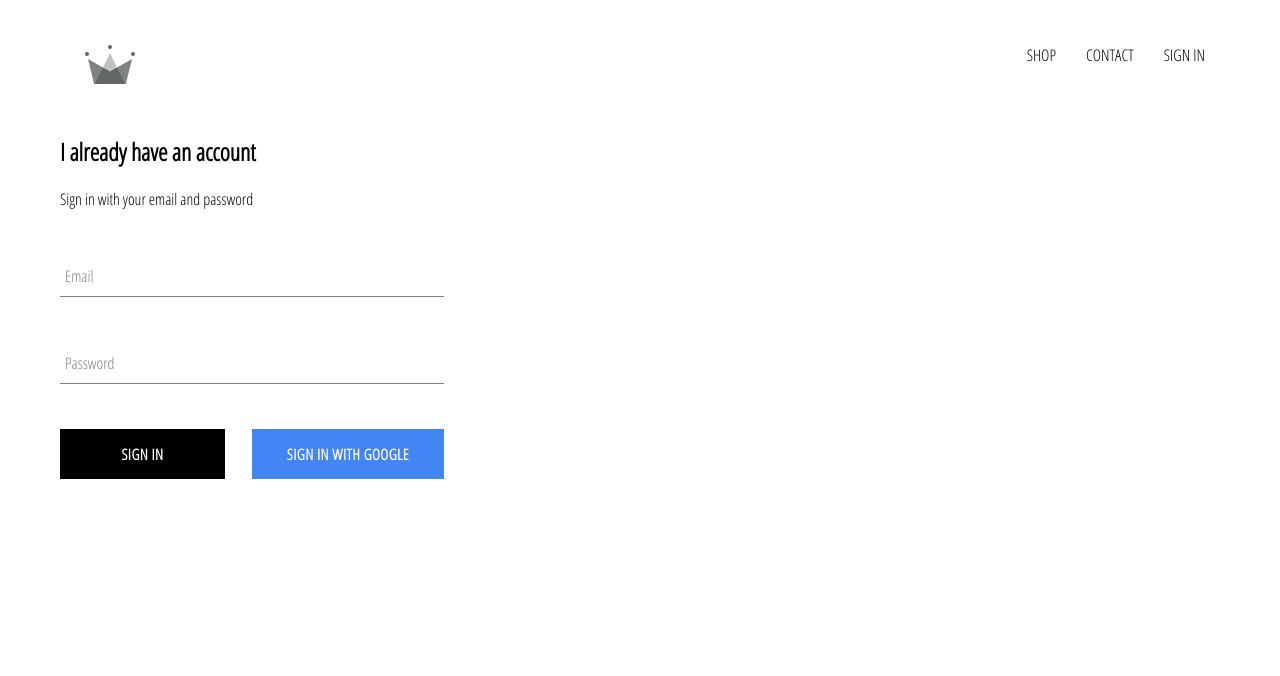
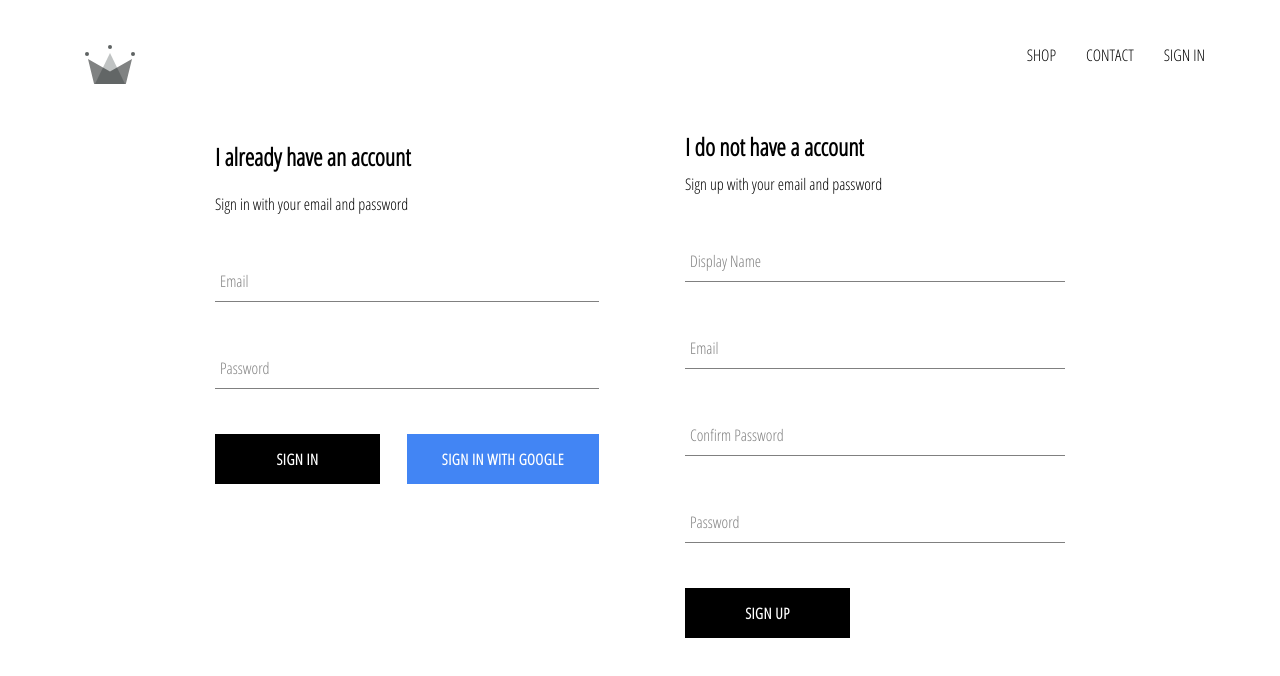
Before and after one commit to Ankroid/crwn-clothing, a React (Create React App) app: page /signin in a window 1280 px wide. Shown: the top 676 px of the page. Built offline with nearby package versions, Linux system fonts and the light colour scheme; no server answers.

Commit message:
implimented firebase utils, including ability to store authenticated user into our firestore database

```diff
--- a/src/App.js
+++ b/src/App.js
@@ -5,8 +5,7 @@
 import ShopPage from './pages/shop/shop.component';
 import Header from './components/header/header.component';
 import SignInAndSignUp from './pages/sign-in-and-sign-up/sign-in-and-sign-up.component';
-import { auth } from './firebase/firebase.utils';
-
+import { auth, createUserProfileDocument } from './firebase/firebase.utils';
 
 class App extends React.Component {
   constructor(props) {
@@ -19,14 +18,30 @@
   unsubscribeFromAuth = null;
 
   componentDidMount() {
-    this.unsubscribeFromAuth = auth.onAuthStateChanged(user=>{
-      this.setState({
-        currentUser: user
-      })
+    this.unsubscribeFromAuth = auth.onAuthStateChanged(async userAuth => {
+
+      if (userAuth) {
+        const userRef = await createUserProfileDocument(userAuth);
+        userRef.onSnapshot(snapshot => {
+          this.setState({
+            currentUser: {
+              id: snapshot.id,
+              ...snapshot.data()
+            }
+          },()=>{
+            console.log(this.state)
+          })
+
+        })
+
+
+      }
+       this.setState({currentUser: userAuth})
+      // createUserProfileDocument(user)
     })
   }
 
-  componentWillUnmount(){
+  componentWillUnmount() {
     this.unsubscribeFromAuth();
   }
 
@@ -35,7 +50,7 @@
   render() {
     return (
       <div>
-        <Header currentUser={this.state.currentUser}/>
+        <Header currentUser={this.state.currentUser} />
         <Switch>
           <Route exact path='/' component={HomePage} />
           <Route path='/shop' component={ShopPage} />
--- /dev/null
+++ b/src/components/sign-up/sign-up-component.jsx
@@ -0,0 +1,93 @@
+import React from 'react';
+import FormInput from '../form-input/form-input.component';
+import './sign-up.styles.scss';
+import CustomButton from '../custom-button/custom-button.component';
+
+import { auth, createUserProfileDocument } from '../../firebase/firebase.utils';
+
+
+export default class SignUo extends React.Component {
+    constructor(props) {
+        super(props);
+        this.state = {
+            displayName: '',
+            email: '',
+            password: '',
+            confirmPassword: ''
+        }
+    }
+
+
+    handleSubmit = async event => {
+        const { displayName, email, password, confirmPassword } = this.state
+        event.preventDefault();
+        if(password!==confirmPassword){
+            alert("Password doesn't match")
+            return;
+        }
+
+        try{
+            const {user} = await auth.createUserWithEmailAndPassword(email,password);
+            createUserProfileDocument(user,{displayName});
+
+            this.setState({
+                displayName: '',
+                email: '',
+                password: '',
+                confirmPassword: ''
+            })
+
+        }catch(error){
+            console.log(error)
+        }
+    }
+
+    handleChange = event => {
+        const { value, name } = event.target;
+        this.setState({ [name]: value })
+    }
+
+    render() {
+        const { displayName, email, password, confirmPassword } = this.state
+        return (
+            <div className="sign-up">
+                <h2 className="title">I do not have a account</h2>
+                <span>Sign up with your email and password</span>
+
+                <form className="sign-up-form" onSubmit={this.handleSubmit}>
+                    <FormInput name='displayName' type='text'
+                        value={displayName} required
+                        handleChange={this.handleChange}
+                        label="Display Name"
+                    />
+                    <FormInput name='email' type='email'
+                        value={email} required
+                        handleChange={this.handleChange}
+                        label="Email"
+                    />
+                    <FormInput name='confirmPassword'
+                        type='password'
+                        value={confirmPassword}
+                        required
+                        handleChange={this.handleChange}
+                        label="Confirm Password"
+                    />
+
+                    <FormInput name='password'
+                        type='password'
+                        value={password}
+                        required
+                        handleChange={this.handleChange}
+                        label="Password"
+                    />
+                    <div className="buttons">
+                        <CustomButton type='submit' value='Submit Form'>
+                            SIGN UP
+                    </CustomButton>
+                    </div>
+                </form>
+
+            </div>
+        )
+    }
+}
--- /dev/null
+++ b/src/components/sign-up/sign-up-styles.css
@@ -0,0 +1,8 @@
+.sign-up {
+  display: flex;
+  flex-direction: column;
+  width: 380px;
+}
+.sign-up .title {
+  margin: 10px 0;
+}
--- /dev/null
+++ b/src/components/sign-up/sign-up.styles.scss
@@ -0,0 +1,9 @@
+.sign-up {
+    display: flex;
+    flex-direction: column;
+    width: 380px;
+
+    .title {
+      margin: 10px 0;
+    }
+  }
--- a/src/firebase/firebase.utils.js
+++ b/src/firebase/firebase.utils.js
@@ -13,6 +13,23 @@
     measurementId: "G-VM8X36RE3C"
 };
 
+
+export const createUserProfileDocument = async (userAuth,additionalData)=>{
+    if(!userAuth) return;
+    const userRef = firestore.doc(`users/${userAuth.uid}`);
+    const snapShot = await userRef.get();
+    if(!snapShot.exists){
+        const {displayName,email} = userAuth;
+        const createdAt = new Date();
+        try{
+            await userRef.set({displayName,email,createdAt,...additionalData})
+        }catch(error){
+            console.log(`Error Creating user ${error.message}`)
+        }
+    }
+    return userRef;
+}
+
 firebase.initializeApp(config);
 
 
--- a/src/pages/sign-in-and-sign-up/sign-in-and-sign-up.component.jsx
+++ b/src/pages/sign-in-and-sign-up/sign-in-and-sign-up.component.jsx
@@ -1,11 +1,13 @@
 import React from 'react';
 
 import './sign-in-and-sign-up.styles.scss';
-import SignIn from '../../components/signin/sign-in.component'
+import SignIn from '../../components/signin/sign-in.component';
+import SignUp from '../../components/sign-up/sign-up-component'
 
 const SignInAndSignUpPage = ()=>(
     <div className='sign-in-and-sign-up'>
     <SignIn/>
+    <SignUp/>
     </div>
 )
 
--- /dev/null
+++ b/src/pages/sign-in-and-sign-up/sign-in-and-sign-up.styles.css
@@ -0,0 +1,6 @@
+.sign-in-and-sign-up {
+  width: 850px;
+  display: flex;
+  justify-content: space-between;
+  margin: 30px auto;
+}
--- a/src/pages/sign-in-and-sign-up/sign-in-and-sign-up.styles.scss
+++ b/src/pages/sign-in-and-sign-up/sign-in-and-sign-up.styles.scss
@@ -0,0 +1,6 @@
+.sign-in-and-sign-up {
+    width: 850px;
+    display: flex;
+    justify-content: space-between;
+    margin: 30px auto;
+  }
```
